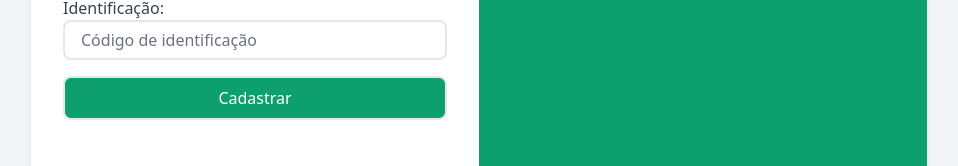
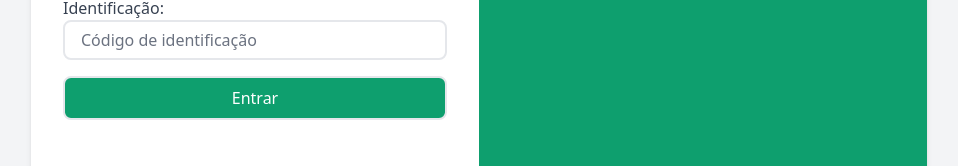
Before and after one commit to fakersl2/ProjetoFeiraCiencias, a React (Create React App) app: page / in a window 1280 px wide. Shown: the part 396-562 px from the top of the page, without its empty margins (161-1119 px from the left). Built offline with nearby package versions, Linux system fonts and the light colour scheme.

Commit message:
Update login.js
Co-Authored-By: Cauan Gabriel <81827305+LoadCG@users.noreply.github.com>
Co-Authored-By: fakersl <84857762+fakersl@users.noreply.github.com>
Co-Authored-By: Gabriel Henrique Carvalho <102628335+gabriel-hc-dev@users.noreply.github.com>

```diff
--- a/src/pages/login.js
+++ b/src/pages/login.js
@@ -19,7 +19,7 @@ const login = () => {
 
                         <div className="mb-6">
                             <button type="submit" className="flex items-center justify-center w-full px-4 py-2 text-white bg-green-500 border-2 border-gray-200 rounded-lg hover:bg-green-600 transition ease-in-out duration-300">
-                                Cadastrar
+                                Entrar
                             </button>
                         </div>
                     </form>
```
